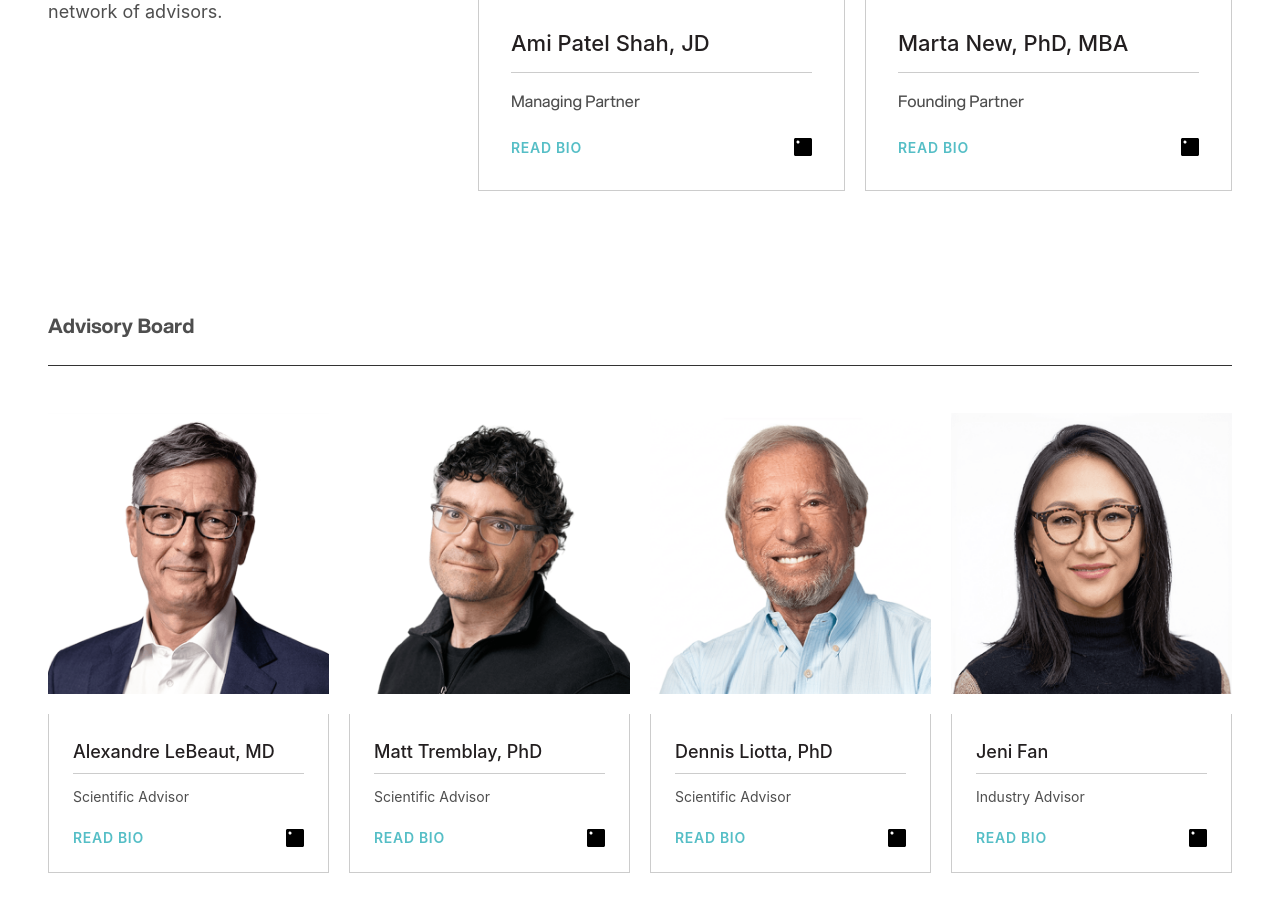
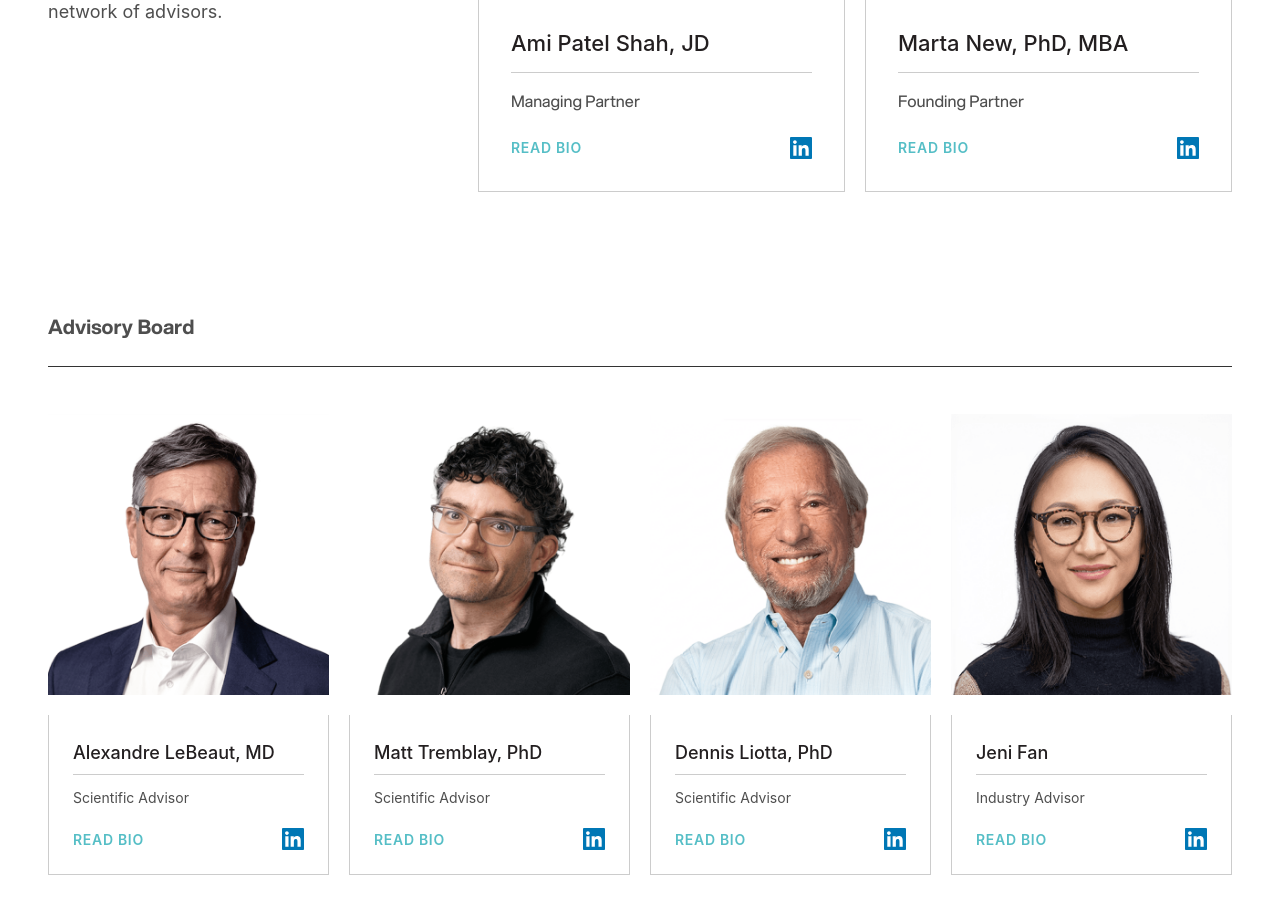
Before and after one commit to arya9779/levelset, a React (Vite) app: page / in a window 1280 px wide. Shown: the part 4380-5293 px from the top of the page. Built offline with nearby package versions, Linux system fonts and the light colour scheme; a web font is replaced by a local one.

Commit message:
style: update LinkedIn logo to official blue version

```diff
--- a/src/App.jsx
+++ b/src/App.jsx
@@ -5,7 +5,7 @@ import logoBlack from './assets/2 - Logo/Main logo/SVG/LevelSet Bio - Logo - Bla
 import logoWhite from './assets/2 - Logo/Main logo/SVG/LevelSet Bio - Logo - White.svg';
 import arrowSvg from './assets/svgs/arrow.svg';
 import chevronSvg from './assets/svgs/chevron.svg';
-import linkedinSvg from './assets/svgs/linkedin.svg';
+import linkedinSvg from './assets/svgs/linkedin-official.svg';
 import cornerSvg from './assets/svgs/corner.svg';
 import watermarkSvg from './assets/svgs/watermark.svg';
 
@@ -83,7 +83,7 @@ const ChevronSVG = () => (
 );
 
 const LinkedInSVG = () => (
-  <img src={linkedinSvg} alt="LinkedIn" style={{ width: '18px', height: '18px' }} />
+  <img src={linkedinSvg} alt="LinkedIn" style={{ width: '22px', height: '22px' }} />
 );
 
 const bios = {
```
Also changed, not shown: src/assets/svgs/linkedin-official.svg (added).
